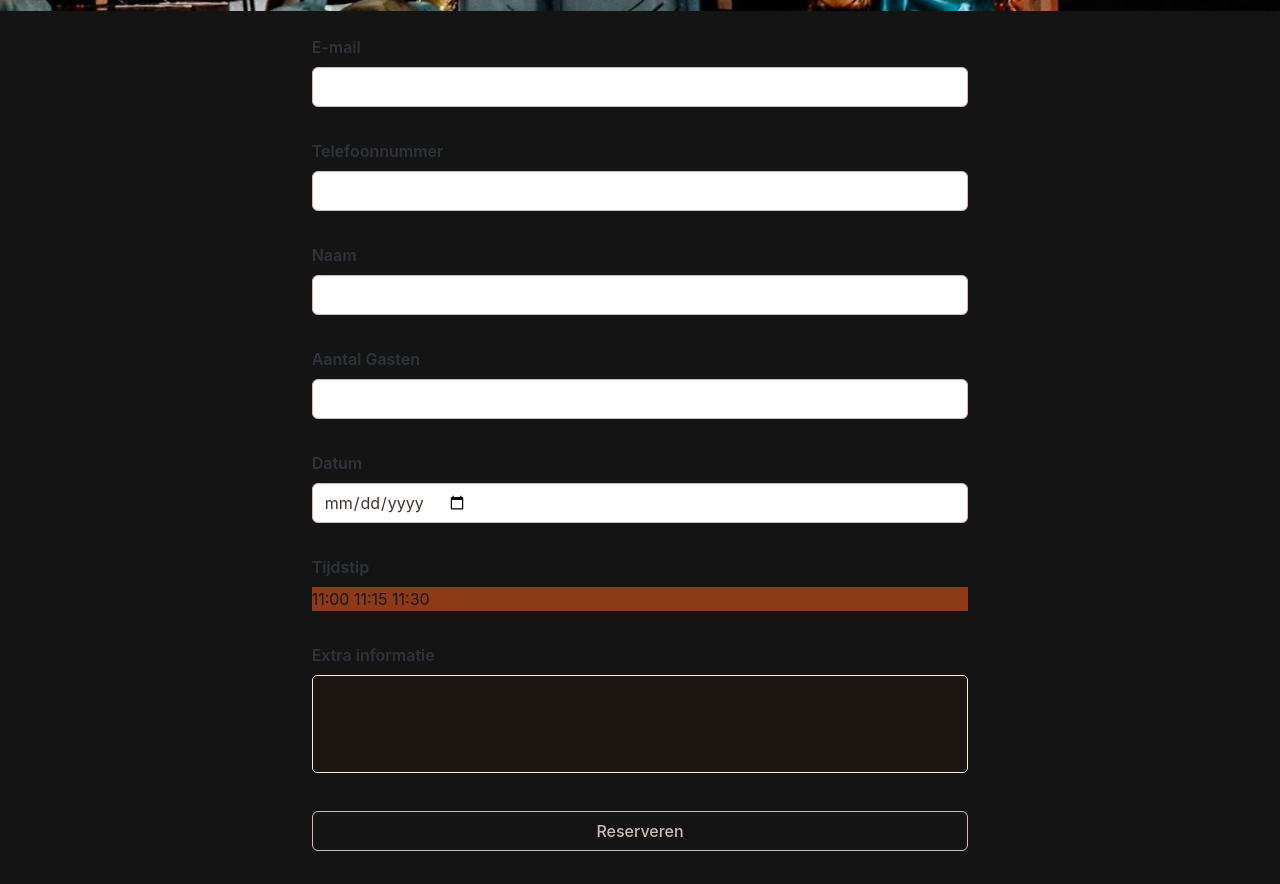
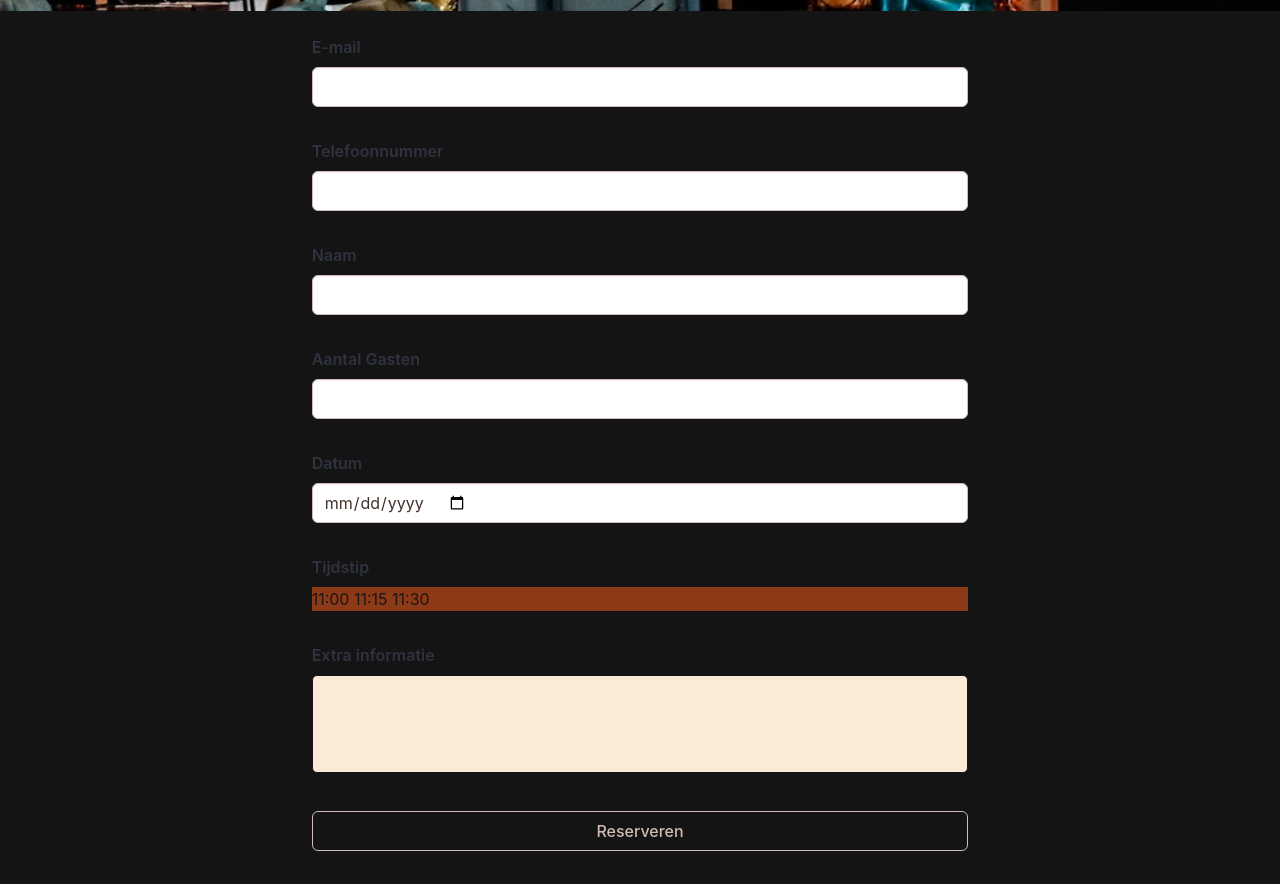
Before and after one commit to SukunaRaven/CLE2, a PHP site: page /reserveringen.php in a window 1280 px wide. Shown: the part 227-1111 px from the top of the page. Run offline with PHP 8.4, Linux system fonts and the light colour scheme.

Commit message:
textarea update

```diff
--- a/contact.php
+++ b/contact.php
@@ -282,6 +282,8 @@ if (isset($_POST['submit'])) {
         max-width: 488.66px;
         overflow: hidden;
         border-radius: 5px;
+        border: #1C1512 solid 1px;
+        background-color: antiquewhite;
     }
 
     .contactRow {
--- a/reserveringen.php
+++ b/reserveringen.php
@@ -297,10 +297,10 @@ if (isset($_POST['submit'])) {
 
 <style>
     .textArea {
-        border: antiquewhite solid 1px;
+        border: #1C1512 solid 1px;
         border-radius: 5px;
         max-width: 656.73px;
-        background-color: #1C1512;
+        background-color: antiquewhite ;
         resize: none;
     }
 
```
